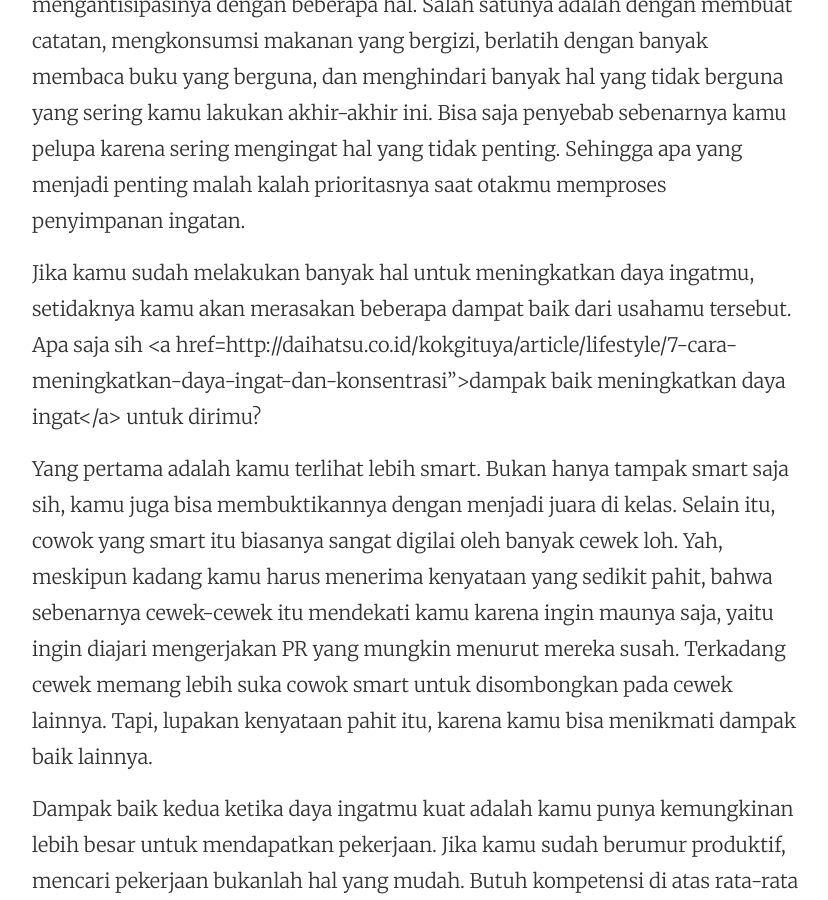
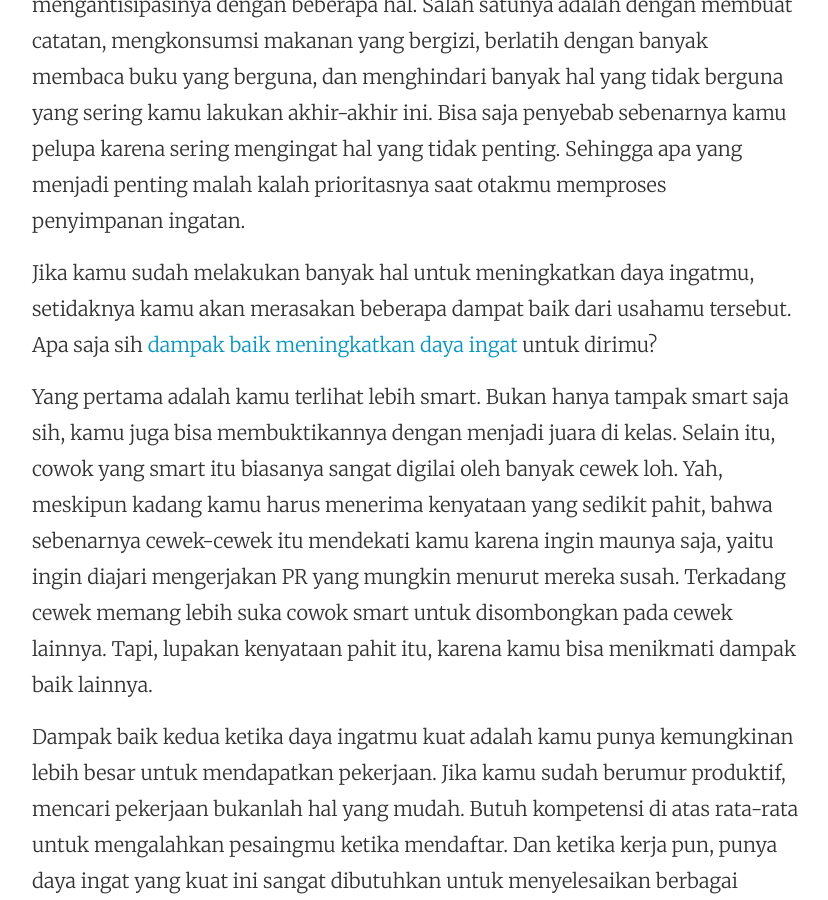
Before and after one commit to gamut-was-taken/gamut-was-taken.github.io, a Jekyll site: the page built from _posts/2016-08-30-dampak-baik-meningkatkan-daya-ingat.markdown, in a window 1280 px wide and 900 px high, scrolled down 1515 px. Shown: the whole window, without its empty margins (224-1052 px from the left). Built offline with Jekyll 4.4.1, drawn with Linux system fonts in a browser that asks for light colours.

Commit message:
Post update: Dampak Baik Meningkatkan Daya Ingat

```diff
--- a/_posts/2016-08-30-dampak-baik-meningkatkan-daya-ingat.markdown
+++ b/_posts/2016-08-30-dampak-baik-meningkatkan-daya-ingat.markdown
@@ -9,7 +9,7 @@ Kamu bosan jadi pelupa? Kamu bosan dianggap jadi orang bodoh? Kamu harus segera
 
 Kelemahan bukan untuk disesali atau pasrah begitu saja. Kamu harus bisa menaklukkannya. Bagaimana caranya? Jika kamu seorang pelupa, kamu bisa mengantisipasinya dengan beberapa hal. Salah satunya adalah dengan membuat catatan, mengkonsumsi makanan yang bergizi, berlatih dengan banyak membaca buku yang berguna, dan menghindari banyak hal yang tidak berguna yang sering kamu lakukan akhir-akhir ini. Bisa saja penyebab sebenarnya kamu pelupa karena sering mengingat hal yang tidak penting. Sehingga apa yang menjadi penting malah kalah prioritasnya saat otakmu memproses penyimpanan ingatan.
 
-Jika kamu sudah melakukan banyak hal untuk meningkatkan daya ingatmu, setidaknya kamu akan merasakan beberapa dampat baik dari usahamu tersebut. Apa saja sih <a href=http://daihatsu.co.id/kokgituya/article/lifestyle/7-cara-meningkatkan-daya-ingat-dan-konsentrasi">dampak baik meningkatkan daya ingat</a> untuk dirimu?
+Jika kamu sudah melakukan banyak hal untuk meningkatkan daya ingatmu, setidaknya kamu akan merasakan beberapa dampat baik dari usahamu tersebut. Apa saja sih <a href="http://daihatsu.co.id/kokgituya/article/lifestyle/7-cara-meningkatkan-daya-ingat-dan-konsentrasi">dampak baik meningkatkan daya ingat</a> untuk dirimu?
 
 Yang pertama adalah kamu terlihat lebih smart. Bukan hanya tampak smart saja sih, kamu juga bisa membuktikannya dengan menjadi juara di kelas. Selain itu, cowok yang smart itu biasanya sangat digilai oleh banyak cewek loh. Yah, meskipun kadang kamu harus menerima kenyataan yang sedikit pahit, bahwa sebenarnya cewek-cewek itu mendekati kamu karena ingin maunya saja, yaitu ingin diajari mengerjakan PR yang mungkin menurut mereka susah. Terkadang cewek memang lebih suka cowok smart untuk disombongkan pada cewek lainnya. Tapi, lupakan kenyataan pahit itu, karena kamu bisa menikmati dampak baik lainnya.
 
```
